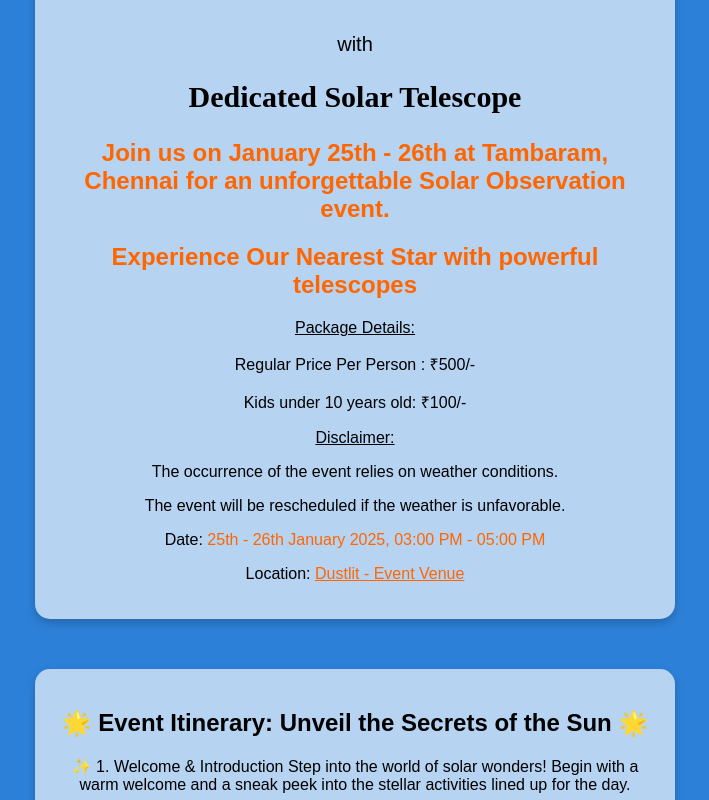
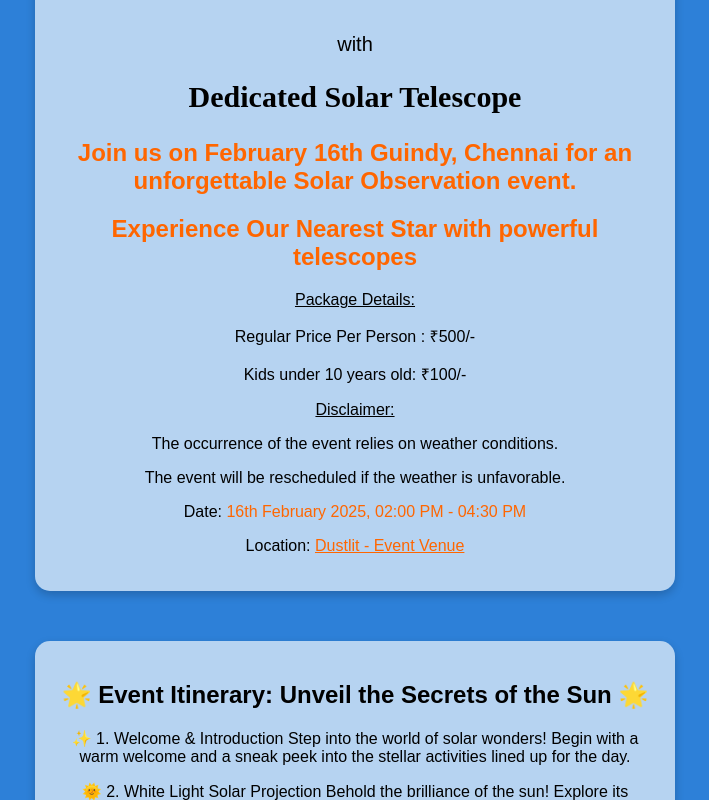
Before and after one commit to Dustlit/06-Solar-Observation, a plain HTML site: page index.html in a window 1280 px wide. Shown: the part 660-1460 px from the top of the page, without its empty margins (285-994 px from the left). Drawn offline with Linux system fonts and the light colour scheme.

Commit message:
Update index.html

```diff
--- a/index.html
+++ b/index.html
@@ -19,7 +19,7 @@
         <p style="font-size: 20px;">with</p>
         <h2 style="font-family: 'Burtons'; font-size: 30px;">Dedicated Solar Telescope</h2>
 
-        <h2><span style="color: #ff6600;">Join us on January 25th - 26th at Tambaram, Chennai for an unforgettable Solar Observation event.</span></h2>
+        <h2><span style="color: #ff6600;">Join us on February 16th Guindy, Chennai for an unforgettable Solar Observation event.</span></h2>
         <h2><span style="color: #ff6600;">Experience Our Nearest Star with powerful telescopes</span></h2>
 
         <p><u>Package Details:</u></p>
@@ -30,7 +30,7 @@
         <p><u>Disclaimer:</u></p>
         <p>The occurrence of the event relies on weather conditions.</p>
         <p>The event will be rescheduled if the weather is unfavorable.</p>
-        <p>Date: <span style="color: #ff6600;">25th - 26th January 2025, 03:00 PM - 05:00 PM</span></p>
+        <p>Date: <span style="color: #ff6600;">16th February 2025, 02:00 PM - 04:30 PM</span></p>
         <p>Location: <a href="https://maps.app.goo.gl/NFVxJFFQ877ncBHF9" target="_blank" style="color: #ff6600;">Dustlit - Event Venue</a></p>
 		 </section>
 
@@ -79,11 +79,9 @@
 
             <label>Select Event Date:</label>
             <div class="radio-group">
-                <label style="text-decoration: line-through; color: gray;">
-			<input type="radio" name="event_date" value="25th January 2025" disabled>25th January 2025 (Saturday)
-                </label>
+
                 <label>
-                    <input type="radio" name="event_date" value="26th January 2025">26th January 2025 (Sunday)
+                    <input type="radio" name="event_date" value="16th February 2025">16th February 2025 (Sunday)
                 </label>
             </div>
 
```
